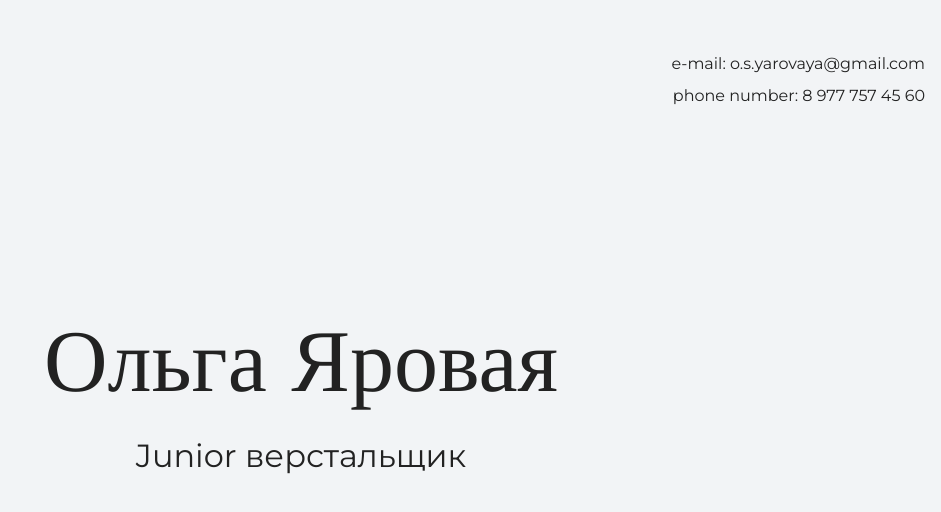
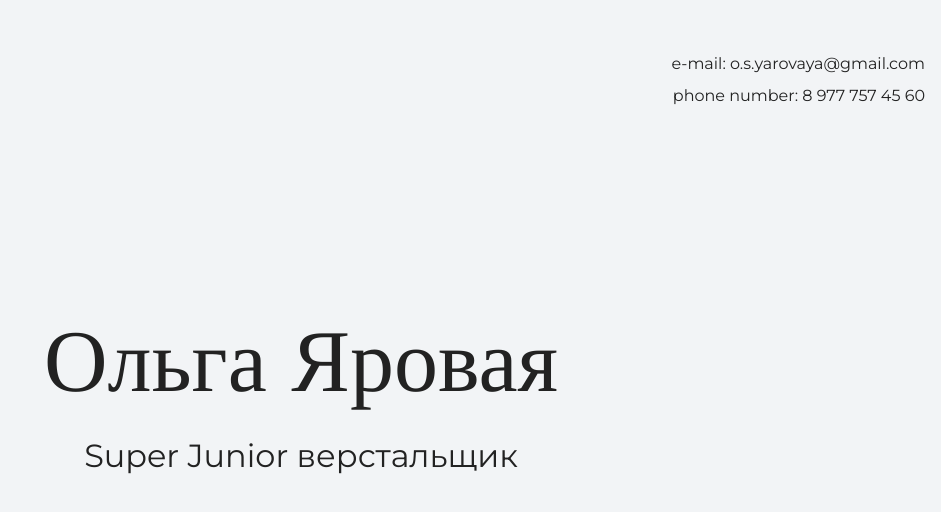
Before and after one commit to OlgaYarovaya/my-site, a plain HTML site: page index.html in a window 1280 px wide. Shown: the top 512 px of the page, without its empty margins (339-1280 px from the left). Drawn offline with nearby package versions, Linux system fonts and the light colour scheme.

Commit message:
Меняет текст на главной странице

```diff
--- a/index.html
+++ b/index.html
@@ -17,7 +17,7 @@
     <section class="hero-image">
      <div class="container">
       <h1 class="heading">Ольга Яровая</h1>
-      <p>Junior верстальщик</p>
+      <p> Super Junior верстальщик</p>
      </div>
     </section>
 
```
